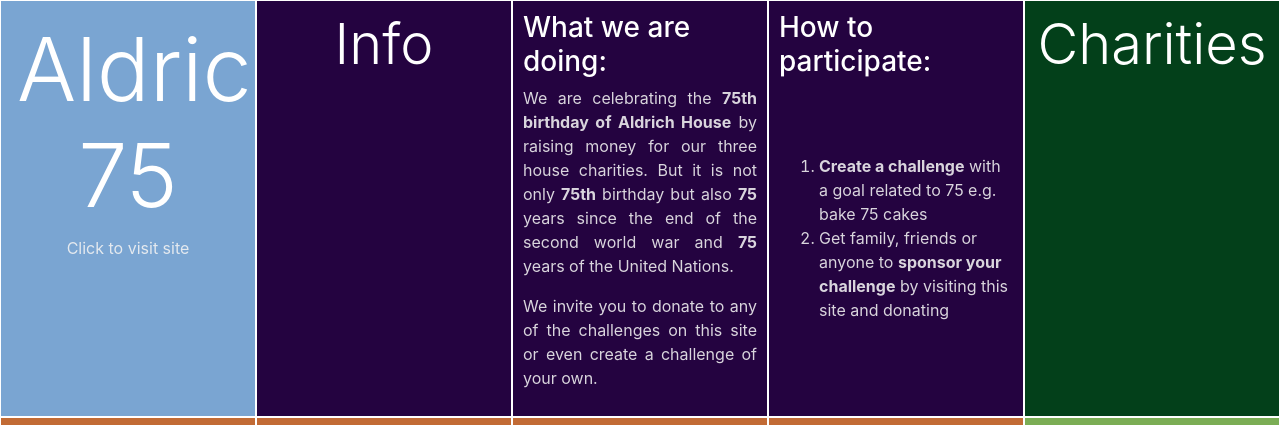
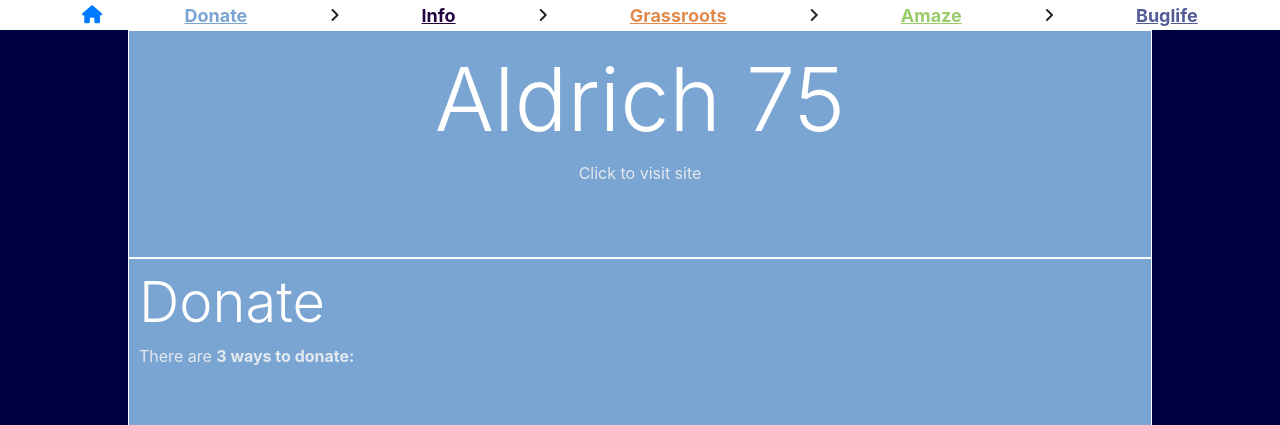
Before and after one commit to George9Waller/Aldrich75, a Flask app: page /about in a window 1280 px wide. Shown: the top 425 px of the page. Run offline with Flask 2, Linux system fonts and the light colour scheme; parts of the project's set-up code (start-up, migrations or seed data) failed here and were passed over; some libraries are stand-ins or nearby versions.

Commit message:
V3.7 Updated style and about.html layout. Made adding video optional more clear. Capitalised M in My75. Turned off auto redirect to charity info on first visit.

```diff
--- a/app.py
+++ b/app.py
@@ -112,10 +112,10 @@ def get_participant_from_hash():
 
 @app.route('/')
 def index():
-    if request.cookies.get('first') is None:
-        resp = make_response(render_template('about.html', popup=True))
-        resp.set_cookie('first', 'True', max_age=15552000)
-        return resp
+    # if request.cookies.get('first') is None:
+    #     resp = make_response(render_template('about.html', popup=True))
+    #     resp.set_cookie('first', 'True', max_age=15552000)
+    #     # return resp
 
     authenticated = check_authenticated()
     make_challenge = check_authenticated_make_challenge()
--- a/static/css/styles.css
+++ b/static/css/styles.css
@@ -68,61 +68,64 @@ body {
     align-items: stretch;
 
     flex-grow: 1;
+    margin: auto;
 
-    width: 50%;
+    width: 80%;
     /*max-width: 300px;*/
     min-width: 200px;
+    height: 100%;
     /*height: 50%;*/
     /*max-height: 300px;*/
-    min-height: 200px;
+    /*min-height: 50px;*/
 
     /*margin: 2px;*/
     padding: 10px;
+    padding-bottom: 50px;
 
     background: #000040;
     color: white;
     border: solid white 0.5px;
 }
 
-/* Extra small devices (phones, 600px and down) */
-@media only screen and (max-width: 600px) {
-    .tile {
-        width: 100%;
-        /*height: 50%;*/
-    }
-}
+/*!* Extra small devices (phones, 600px and down) *!*/
+/*@media only screen and (max-width: 600px) {*/
+/*    .tile {*/
+/*        width: 100%;*/
+/*        !*height: 50%;*!*/
+/*    }*/
+/*}*/
 
-/* Small devices (portrait tablets and large phones, 600px and up) */
-@media only screen and (min-width: 600px) {
-    .tile{
-        width: 50%;
-        /*height: 33%;*/
-    }
-}
+/*!* Small devices (portrait tablets and large phones, 600px and up) *!*/
+/*@media only screen and (min-width: 600px) {*/
+/*    .tile{*/
+/*        width: 50%;*/
+/*        !*height: 33%;*!*/
+/*    }*/
+/*}*/
 
-/* Medium devices (landscape tablets, 768px and up) */
-@media only screen and (min-width: 768px) {
-    .tile {
-        width: 33%;
-        /*height: 25%;*/
-    }
-}
+/*!* Medium devices (landscape tablets, 768px and up) *!*/
+/*@media only screen and (min-width: 768px) {*/
+/*    .tile {*/
+/*        width: 33%;*/
+/*        !*height: 25%;*!*/
+/*    }*/
+/*}*/
 
-/* Large devices (laptops/desktops, 992px and up) */
-@media only screen and (min-width: 992px) {
-    .tile{
-        width: 25%;
-        /*height: 20%;*/
-    }
-}
+/*!* Large devices (laptops/desktops, 992px and up) *!*/
+/*@media only screen and (min-width: 992px) {*/
+/*    .tile{*/
+/*        width: 25%;*/
+/*        !*height: 20%;*!*/
+/*    }*/
+/*}*/
 
-/* Extra large devices (large laptops and desktops, 1200px and up) */
-@media only screen and (min-width: 1200px) {
-    .tile{
-        width: 20%;
-        /*height: 20%;*/
-    }
-}
+/*!* Extra large devices (large laptops and desktops, 1200px and up) *!*/
+/*@media only screen and (min-width: 1200px) {*/
+/*    .tile{*/
+/*        width: 20%;*/
+/*        !*height: 20%;*!*/
+/*    }*/
+/*}*/
 
 .home {
     /*transition: 0.5s;*/
--- a/templates/about.html
+++ b/templates/about.html
@@ -34,12 +34,52 @@
             {{ super() }}
         {% endblock %}
 
-    <div style="display: flex; flex-flow: row wrap; justify-content: stretch; align-items: stretch; -webkit-align-items: stretch; height: 95%; width: 100%; position: absolute;">
+        <div class="top_menu" style="position: sticky; top: 0; width: 100%; min-height: 30px; display: flex; flex-flow: row wrap; background: #ffffff; justify-content: space-evenly; align-items: center">
+            <a class="link" href="{{ url_for('index') }}"><i class="fas fa-home"></i></a>
+            <a class="link" style="color: #7aa5d2" href="#donate">Donate</a>
+            <i class="fas fa-angle-right"></i>
+            <a class="link" style="color: #240340" href="#title">Info</a>
+            <i class="fas fa-angle-right"></i>
+            <a class="link" style="color: #dd7a34e0" href="#grassroots">Grassroots</a>
+            <i class="fas fa-angle-right"></i>
+            <a class="link" style="color: #8dc558e0" href="#amaze">Amaze</a>
+            <i class="fas fa-angle-right"></i>
+            <a class="link" style="color: #3b4587e0" href="#buglife">Buglife</a>
+        </div>
+
+    <div style="display: flex; flex-flow: column; justify-content: stretch; align-items: stretch; -webkit-align-items: stretch; height: 95%; width: 100%; position: absolute;">
         <div class="tile" style="background: #7aa5d2;" id="title">
             <a class="btn home" href="{{ url_for('index') }}" style="padding: 5px; color: white">
                 <h1 class="text-center display-2">Aldrich 75</h1>
                 <p class="text-center">Click to visit site</p>
             </a>
+        </div>
+
+        <div class="tile donate_color" id="donate" style="flex-flow: column">
+            <div>
+                <h1 class="display-4">Donate</h1>
+            </div>
+            <div>
+                <p>There are <b>3 ways to donate:</b></p>
+            </div>
+
+        </div>
+        <div class="tile donate_color">
+            <h3>1. Donate</h3>
+            <p>You can donate to an automatically selected charity to help us balance the donations across all our chosen charities.</p>
+            <a class="btn btn-success" style="background: black; border: solid black" href="/donate/{{ support_challenge_id }}">Donate</a>
+        </div>
+        <div class="tile donate_color">
+            <h3>2. Donate to a particular charity:</h3>
+            <p>If you would rather donate to a charity of your choice you can use these buttons:</p>
+            <a class="btn btn-success" style="background: #dd7a34; border: solid #dd7a34" href="/donate/{{ support_challenge_id }}?charity=Grassroots">Donate to Grassroots Suicide Prevention</a>
+            <a class="btn btn-success" style="background: #8dc558; border: solid #8dc558" href="/donate/{{ support_challenge_id }}?charity=Amaze">Donate to Amaze</a>
+            <a class="btn btn-success" style="background: #3b4587; border: solid #3b4587; color: white" href="/donate/{{ support_challenge_id }}?charity=Buglife">Donate to Buglife</a>
+        </div>
+        <div class="tile donate_color">
+            <h3>3. Donate to a challenge:</h3>
+            <p>You can support a challenge by donating using the button on their challenge</p>
+            <a class="btn btn-info" href="/#challenges">Challenges</a>
         </div>
 
         <div class="tile info_color" id="info">
--- a/templates/create_challenge.html
+++ b/templates/create_challenge.html
@@ -32,7 +32,7 @@
                     <p>2. Give the Challenge a title, and a description (if you want)</p>
                 </div>
                 <div>
-                    <p>3. Upload a 10s video or a photo to WeTransfer saying what you are going to do, by doing so you <b>consent</b> to your video/photo being <b>available to everyone</b></p>
+                    <p>3. You can also upload a 10s video or a photo to WeTransfer saying what you are going to do, by doing so you <b>consent</b> to your video/photo being <b>available to everyone with the password</b></p>
                 </div>
                 <div>
                     <p>4. Create the challenge</p>
--- a/templates/index.html
+++ b/templates/index.html
@@ -63,7 +63,7 @@
             <div class="heading" style="padding: 20px;">
                 <div style="margin-left: 10%; padding: 10px; position: absolute; background: #7aa5d2dd; border-radius: 10px">
                     <p class="bold" style="font-size: 60px">Aldrich 75</p>
-                    <p style="font-weight: 400"><span style="font-weight: 500; font-size: 30px">#my75</span> is a campaign to raise money for <span style="border-bottom: solid 3px #dd7a34"><a href="https://www.prevent-suicide.org.uk" target="_blank" style="color: white">Grassroots Suicide Prevention</a></span>, <span style="border-bottom: solid 3px #8dc558"><a href="https://amazesussex.org.uk/" target="_blank" style="color: white">Amaze</a></span> & <span style="border-bottom: solid 3px #3b4587"><a href="https://www.buglife.org.uk/" target="_blank" style="color: white">Buglife</a></span>...</p>
+                    <p style="font-weight: 400"><span style="font-weight: 500; font-size: 30px">#My75</span> is a campaign to raise money for <span style="border-bottom: solid 3px #dd7a34"><a href="https://www.prevent-suicide.org.uk" target="_blank" style="color: white">Grassroots Suicide Prevention</a></span>, <span style="border-bottom: solid 3px #8dc558"><a href="https://amazesussex.org.uk/" target="_blank" style="color: white">Amaze</a></span> & <span style="border-bottom: solid 3px #3b4587"><a href="https://www.buglife.org.uk/" target="_blank" style="color: white">Buglife</a></span>...</p>
                 </div>
                 <div style="right: 10%; padding-top: 10px; position: absolute">
 {#                    <img style="height: 100px" alt="My75 Logo" src="/static/img/logo_transparent.png">#}
@@ -97,7 +97,7 @@
                 </div>
 
                 <div class="stat-element" style="background: #28a745; color: black; font-size: small">
-                        <p style="font-size: medium; color: white"><b>Support #my75:</b></p>
+                        <p style="font-size: medium; color: white"><b>Support #My75:</b></p>
                         <a class="btn btn-light" href="/about?donate=0">Donate</a>
                 </div>
 
```
Also changed, not shown: other parts of templates/about.html (+6 -31 lines).
